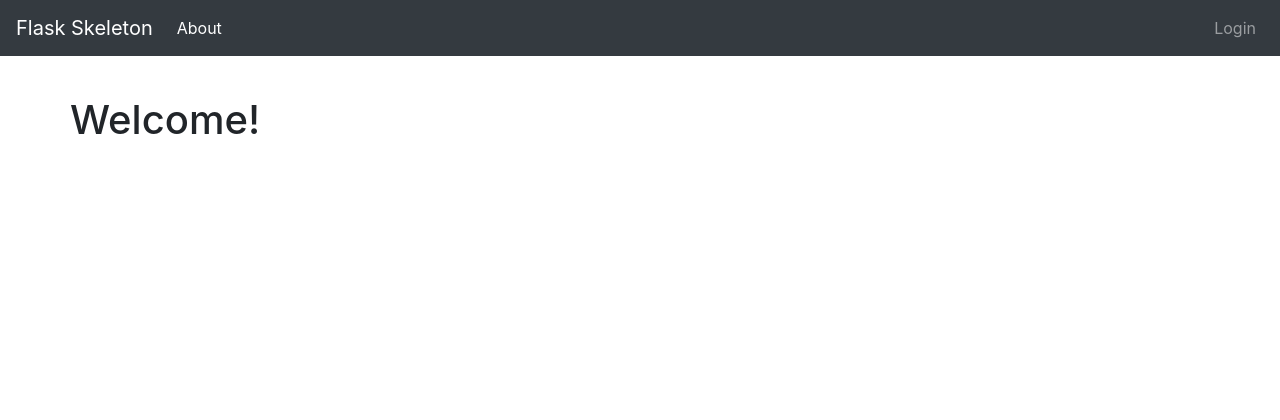
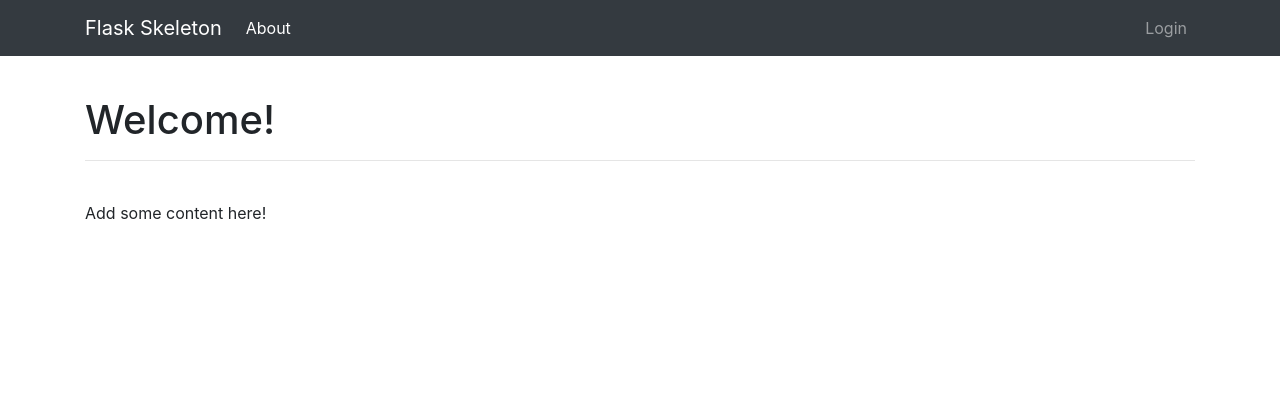
Before and after one commit to realpython/cookiecutter-flask-skeleton, a Flask app: page / in a window 1280 px wide. Shown: the top 420 px of the page. Run offline with Flask 2, Linux system fonts and the light colour scheme; parts of the project's set-up code (start-up, migrations or seed data) failed here and were passed over; some libraries are stand-ins or nearby versions.

Commit message:
updated templates

```diff
--- a/{{cookiecutter.app_slug}}/project/client/templates/header.html
+++ b/{{cookiecutter.app_slug}}/project/client/templates/header.html
@@ -1,5 +1,6 @@
 <!-- Navigation -->
-<nav class="navbar fixed-top navbar-expand-lg navbar-dark bg-dark">
+<nav class="navbar fixed-top navbar-expand-sm navbar-dark bg-dark">
+  <div class="container">
     <!-- Navbar Brand -->
     <a class="navbar-brand" href="{{ url_for('main.home') }}">{{ config.APP_NAME }}</a>
     <button class="navbar-toggler" type="button" data-toggle="collapse" data-target="#navbarNav" aria-controls="navbarNav" aria-expanded="false" aria-label="Toggle navigation">
@@ -9,7 +10,7 @@
       <!-- Main Navigation -->
       <ul class="navbar-nav">
         <li class="nav-item active">
-        <a class="nav-link" href="{{ url_for('main.about') }}">About <span class="sr-only">(current)</span></a>
+          <a class="nav-link" href="{{ url_for('main.about') }}">About<span class="sr-only">(current)</span></a>
         </li>
         {% if current_user.is_authenticated %}
         <li class="nav-item">
@@ -28,4 +29,5 @@
         </li>
       </ul>
     </div>
+  </div>
 </nav>
--- a/{{cookiecutter.app_slug}}/project/client/templates/main/about.html
+++ b/{{cookiecutter.app_slug}}/project/client/templates/main/about.html
@@ -2,8 +2,10 @@
 {% block content %}
 
 <div class="body-content">
-  <div class="row">
+  <div>
     <h1>About</h1>
+    <hr><br>
+    <p>Add some content here!</p>
   </div>
 </div>
 
--- a/{{cookiecutter.app_slug}}/project/client/templates/main/home.html
+++ b/{{cookiecutter.app_slug}}/project/client/templates/main/home.html
@@ -1,10 +1,10 @@
 {% extends "_base.html" %}
 {% block content %}
 
-<div class="body-content">
-  <div class="row">
-    <h1>Welcome!</h1>
-  </div>
+<div>
+  <h1>Welcome!</h1>
+  <hr><br>
+  <p>Add some content here!</p>
 </div>
 
 {% endblock %}
--- a/{{cookiecutter.app_slug}}/project/client/templates/user/login.html
+++ b/{{cookiecutter.app_slug}}/project/client/templates/user/login.html
@@ -3,19 +3,18 @@
 {% block content %}
 
   <header class="content-header">
-    <h1>Please login</h1>
+    <h1>Login</h1>
+    <hr><br>
   </header>
 
   <br>
 
   <form class="form" role="form" method="post" action="">
-
     {{ form.csrf_token }}
     {{ form.hidden_tag() }}
     {{ wtf.form_errors(form, hiddens="only") }}
 
     <div class="col-lg-4 col-sm-4">
-
       {{ wtf.form_field(form.email) }}
       {{ wtf.form_field(form.password) }}
 
@@ -23,7 +22,6 @@
       <br><br>
       <p>Need to <a href="{{ url_for('user.register') }}">Register</a>?</p>
     </div>
-
   </form>
 
 {% endblock %}
```
Also changed, not shown: {{cookiecutter.app_slug}}/project/client/templates/user/register.html (+2 -5 lines). Lines whose indentation alone changed are shown as unchanged.
